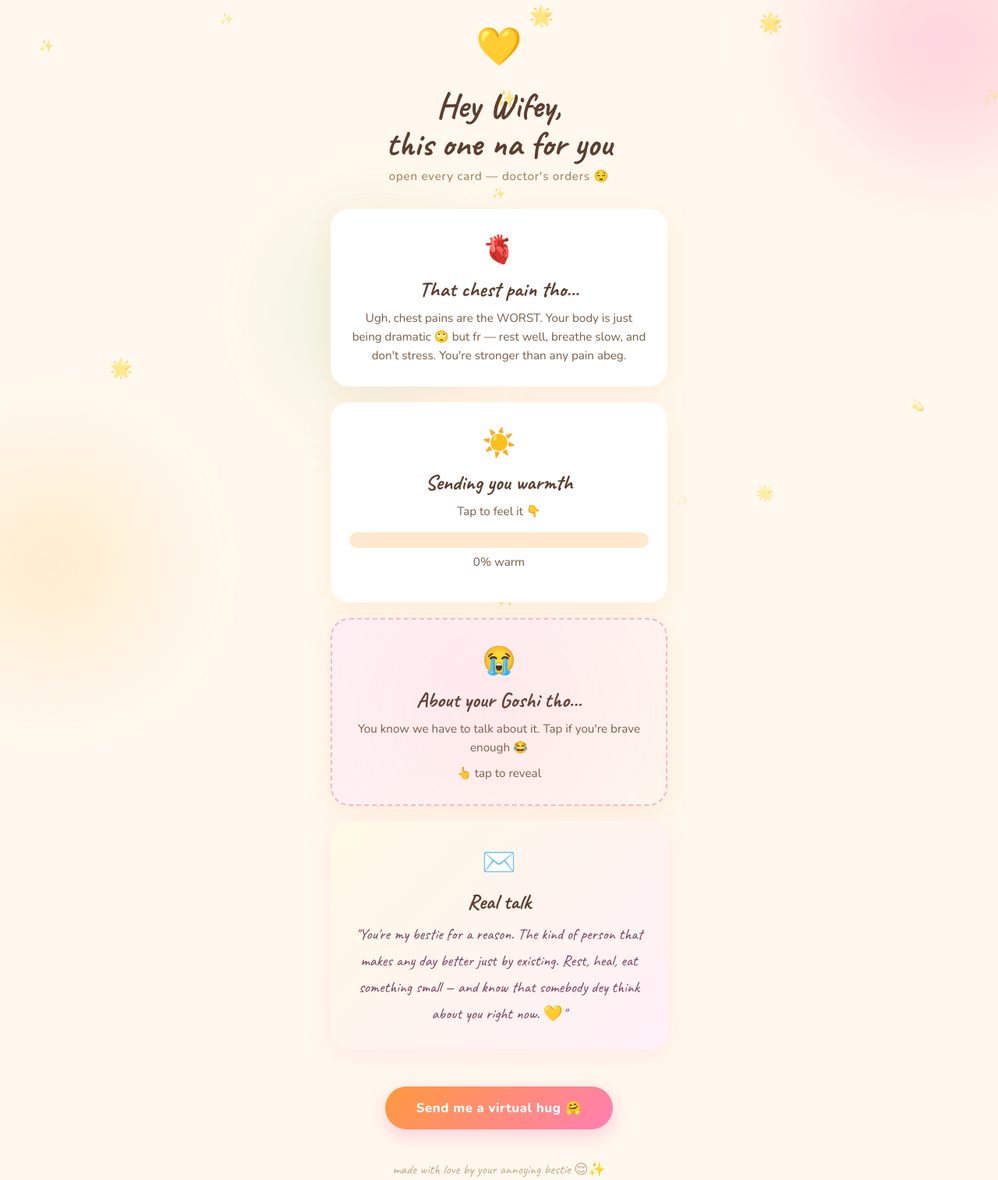
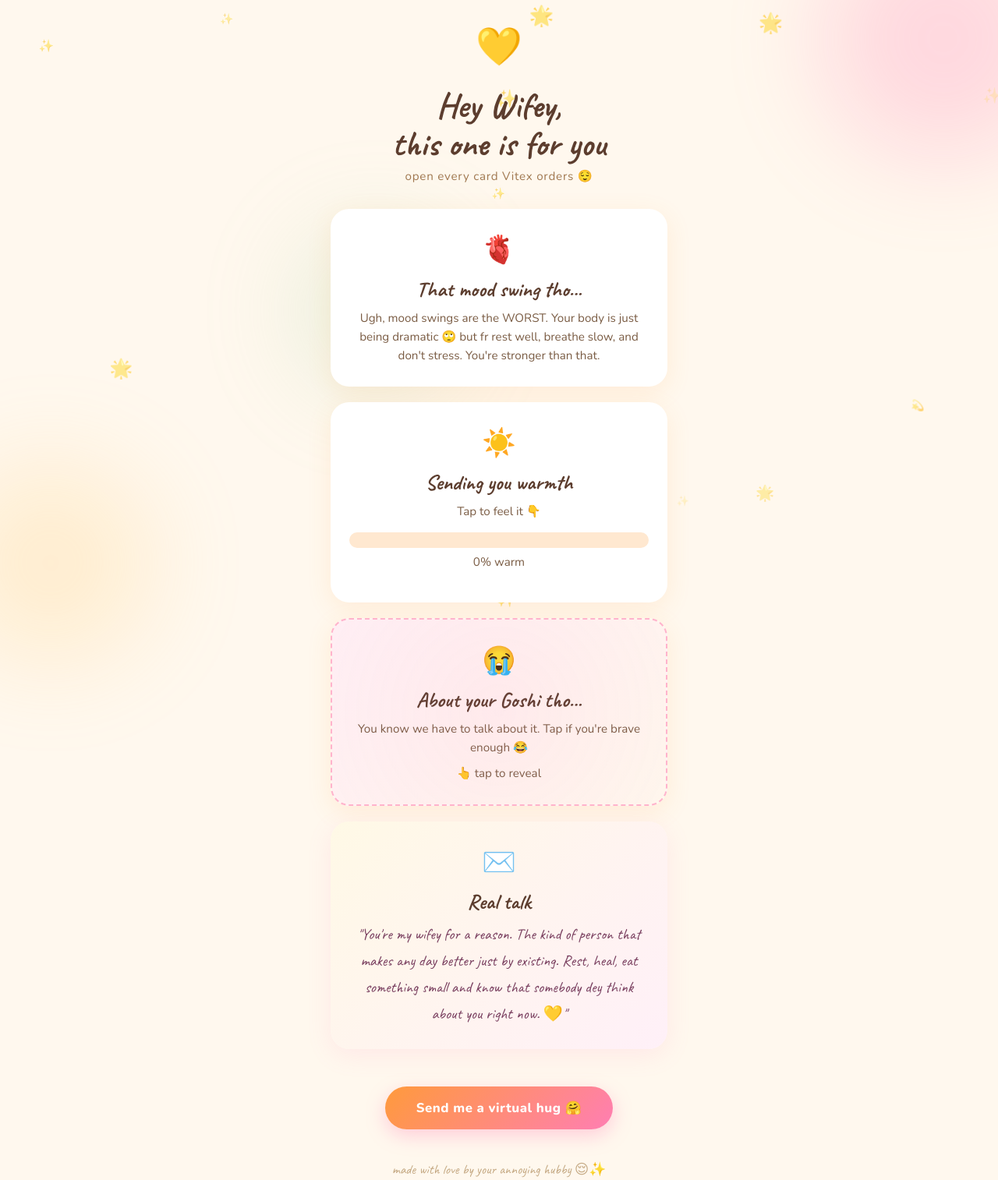
Before and after one commit to vitexcore/bestie, a website: page index.html in a window 1280 px wide. Shown: the part 3-1517 px from the top of the page at 78% size. Drawn offline with nearby package versions, Linux system fonts and the light colour scheme.

Commit message:
changed html

```diff
--- a/index.html
+++ b/index.html
@@ -284,22 +284,22 @@
 <div class="hug-overlay" id="hugOverlay">
   <div class="big-hug">🤗</div>
   <h2>Virtual hug delivered!</h2>
-  <p>From your bestie, straight to your chest — feel better already? 💛</p>
+  <p>From your hubby, straight to your heart feel better already? 💛</p>
   <button class="close-hug" onclick="closeHug()">Awwn, thanks 🥺</button>
 </div>
 
 <div class="container">
   <div class="header">
     <span class="emoji-top">💛</span>
-    <h1>Hey Wifey,<br>this one na for you</h1>
-    <p class="subtitle">open every card — doctor's orders 😌</p>
+    <h1>Hey Wifey,<br>this one is for you</h1>
+    <p class="subtitle">open every card Vitex orders 😌</p>
   </div>
 
   <!-- Chest pain card -->
   <div class="card">
     <span class="card-emoji">🫀</span>
-    <h2>That chest pain tho...</h2>
-    <p>Ugh, chest pains are the WORST. Your body is just being dramatic 🙄 but fr — rest well, breathe slow, and don't stress. You're stronger than any pain abeg.</p>
+    <h2>That mood swing tho...</h2>
+    <p>Ugh, mood swings are the WORST. Your body is just being dramatic 🙄 but fr rest well, breathe slow, and don't stress. You're stronger than that.</p>
   </div>
 
   <!-- Affirmations card -->
@@ -330,13 +330,13 @@
   <div class="card message-card">
     <span class="card-emoji">✉️</span>
     <h2>Real talk</h2>
-    <p>"You're my bestie for a reason. The kind of person that makes any day better just by existing. Rest, heal, eat something small — and know that somebody dey think about you right now. 💛"</p>
+    <p>"You're my wifey for a reason. The kind of person that makes any day better just by existing. Rest, heal, eat something small and know that somebody dey think about you right now. 💛"</p>
   </div>
 
   <!-- Hug button -->
   <button class="hug-btn" onclick="sendHug()">Send me a virtual hug 🤗</button>
 
-  <p class="footer-note">made with love by your annoying bestie 😌✨</p>
+  <p class="footer-note">made with love by your annoying hubby 😌✨</p>
 </div>
 
 <script>
```
